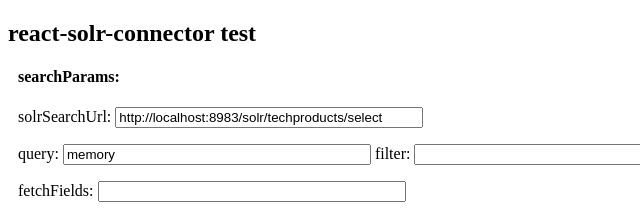
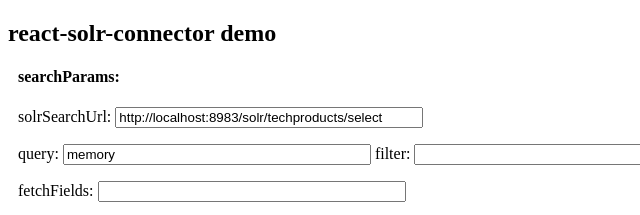
Before and after one commit to flaxsearch/react-solr-connector, a React app: page demo/index.html in a window 1280 px wide. Shown: the top 215 px of the page, 0-640 px from the left. Built offline with nearby package versions, Linux system fonts and the light colour scheme.

Commit message:
it's a demo not a test

```diff
--- a/demo/index.html
+++ b/demo/index.html
@@ -3,7 +3,7 @@
 <html lang="en">
   <head>
     <meta charset="utf-8">
-    <title>react-solr-connector test</title>
+    <title>react-solr-connector demo</title>
     <style type="text/css">
       .inputForm {
         margin: 10px;
@@ -20,7 +20,7 @@
     </style>
   </head>
   <body>
-    <h2>react-solr-connector test</h2>
+    <h2>react-solr-connector demo</h2>
     <div id="app"></div>
     <script type="text/javascript" src="../bundle.js"></script>
   </body>
```
